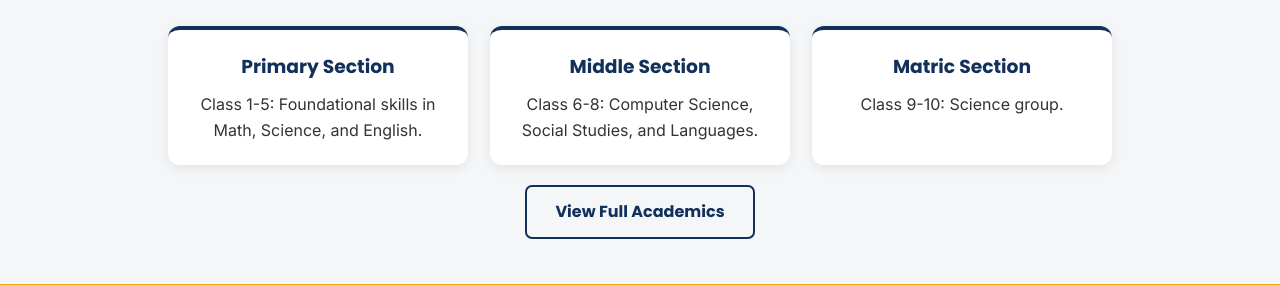
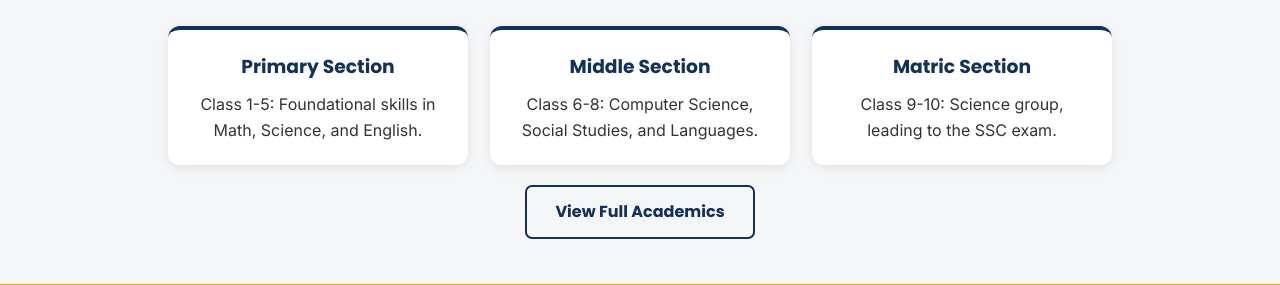
Before and after one commit to nomanai4655-sky/school-website-2, a Flask app: page / in a window 1280 px wide. Shown: the part 1294-1579 px from the top of the page. Run offline with Flask 3, Linux system fonts and the light colour scheme.

Commit message:
Update home.html

```diff
--- a/templates/home.html
+++ b/templates/home.html
@@ -50,7 +50,7 @@
 <section class="about-preview">
     <div class="about-preview-inner">
         <h2 data-en="About The Educators (Soban Campus)" data-ur="دی ایجوکیٹرز (ثوبان کیمپس) کے بارے میں">About The Educators (Soban Campus)</h2>
-        <p data-en="The Educators (Soban Campus) is dedicated to conceptual learning — helping students truly understand what they study rather than simply memorizing it. Our mission is to empower students through quality education, strong moral values, and character development." data-ur="دی ایجوکیٹرز (ثوبان کیمپس) تصوراتی تعلیم کے لیے وقف ہے — طلباء کو حقیقی سمجھ فراہم کرنا، صرف رٹا نہیں۔ ہمارا مشن معیاری تعلیم، مضبوط اخلاقی اقدار اور کردار سازی کے ذریعے طلباء کو بااختیار بنانا ہے۔">The Educators (Soban Campus) is dedicated to conceptual learning — helping
+        <p data-en="The Educators (Soban Campus) is dedicated to conceptual learning — helping students truly understand what they study rather than simply memorizing it. Our mission is to empower students through quality education, strong moral values, and character development." data-ur="دی ایجوکیٹرز (سوبن کیمپس) تصوراتی تعلیم کے لیے وقف ہے — طلباء کو حقیقی سمجھ فراہم کرنا، صرف رٹا نہیں۔ ہمارا مشن معیاری تعلیم، مضبوط اخلاقی اقدار اور کردار سازی کے ذریعے طلباء کو بااختیار بنانا ہے۔">The Educators (Soban Campus) is dedicated to conceptual learning — helping
            students truly understand what they study rather than simply memorizing it.
            Our mission is to empower students through quality education, strong moral
            values, and character development.</p>
@@ -71,7 +71,7 @@
         </div>
         <div class="card">
             <h3 data-en="Matric Section" data-ur="میٹرک سیکشن">Matric Section</h3>
-            <p data-en="Class 9-10: Science group." data-ur="جماعت 9-10: سائنس گروپ، میٹرک کے امتحان تک۔">Class 9-10: Science group .</p>
+            <p data-en="Class 9-10: Science group, leading to the SSC exam." data-ur="جماعت 9-10: سائنس گروپ، میٹرک کے امتحان تک۔">Class 9-10: Science group, leading to the SSC exam.</p>
         </div>
     </div>
     <a href="{{ url_for('academics') }}" class="btn btn-outline" style="margin-top: 20px; display: inline-block;" data-en="View Full Academics" data-ur="مکمل تعلیمی تفصیلات دیکھیں">View Full Academics</a>
```
